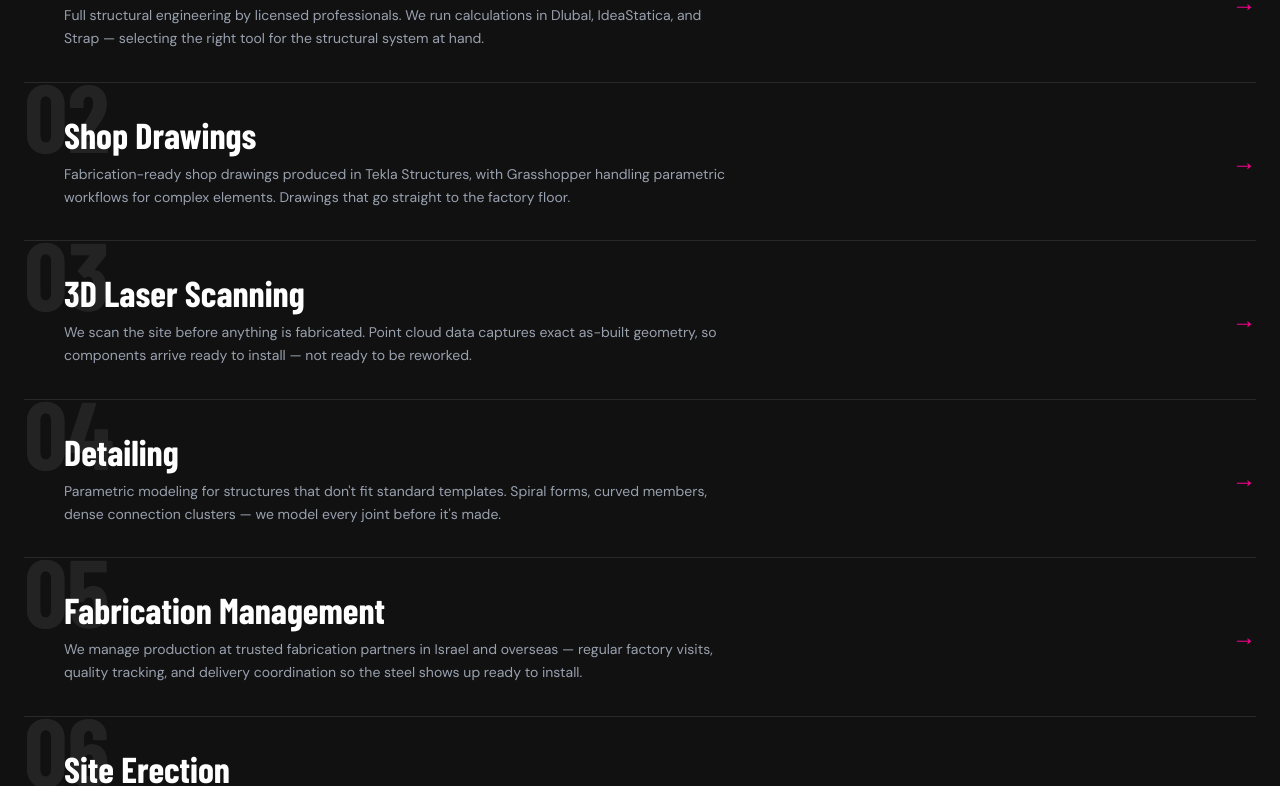
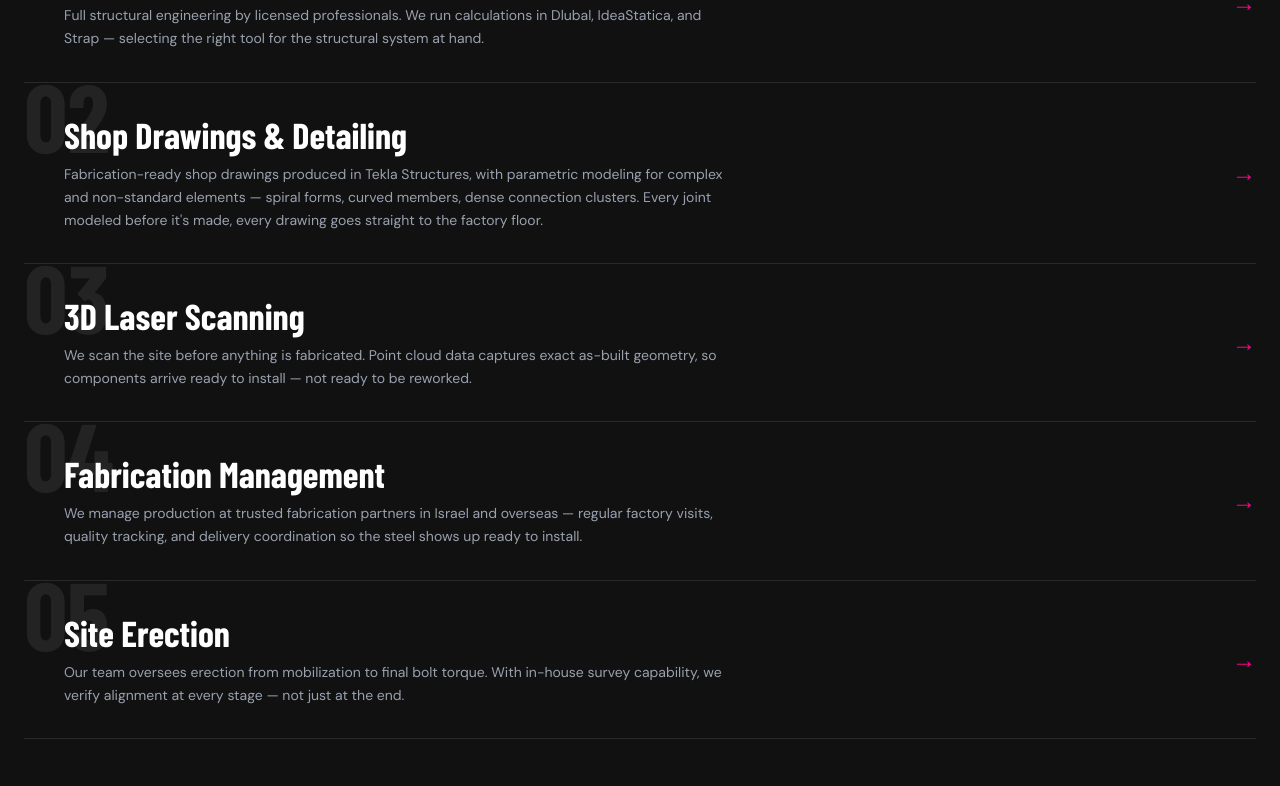
Before and after one commit to ShaySabag360/moment-steel-website, a Next.js app: page / in a window 1280 px wide. Shown: the part 1379-2165 px from the top of the page. Built offline with nearby package versions, Linux system fonts and the light colour scheme; a web font is replaced by a local one.

Commit message:
Merge Shop Drawings and Detailing into one service (now 01-05)

```diff
--- a/src/app/page.tsx
+++ b/src/app/page.tsx
@@ -8,19 +8,14 @@ const services = [
       "Full structural engineering by licensed professionals. We run calculations in Dlubal, IdeaStatica, and Strap — selecting the right tool for the structural system at hand.",
   },
   {
-    title: "Shop Drawings",
+    title: "Shop Drawings & Detailing",
     description:
-      "Fabrication-ready shop drawings produced in Tekla Structures, with Grasshopper handling parametric workflows for complex elements. Drawings that go straight to the factory floor.",
+      "Fabrication-ready shop drawings produced in Tekla Structures, with parametric modeling for complex and non-standard elements — spiral forms, curved members, dense connection clusters. Every joint modeled before it's made, every drawing goes straight to the factory floor.",
   },
   {
     title: "3D Laser Scanning",
     description:
       "We scan the site before anything is fabricated. Point cloud data captures exact as-built geometry, so components arrive ready to install — not ready to be reworked.",
-  },
-  {
-    title: "Detailing",
-    description:
-      "Parametric modeling for structures that don't fit standard templates. Spiral forms, curved members, dense connection clusters — we model every joint before it's made.",
   },
   {
     title: "Fabrication Management",
```
